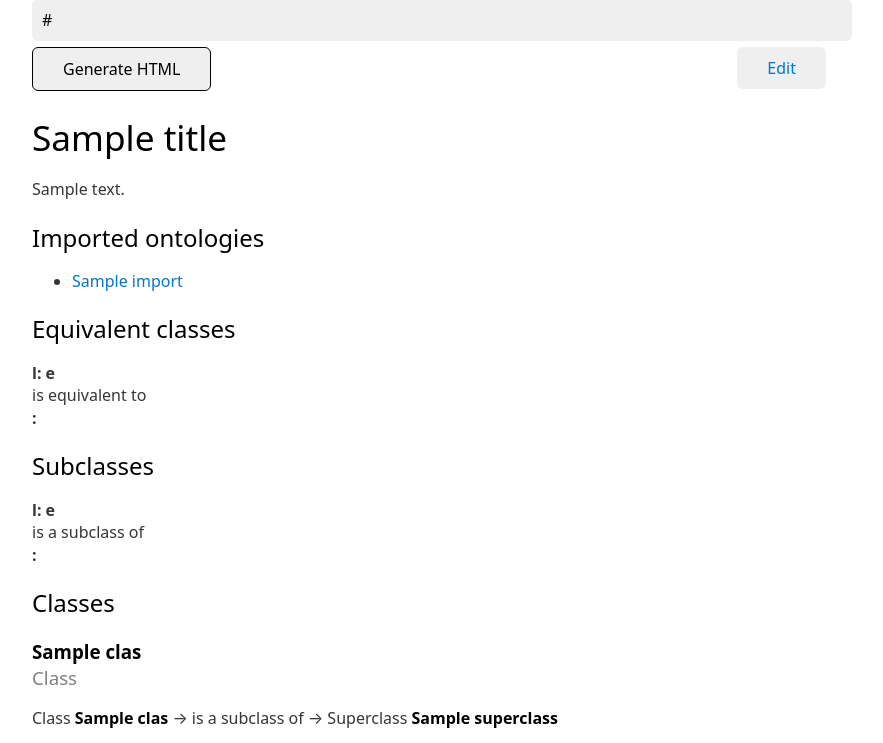
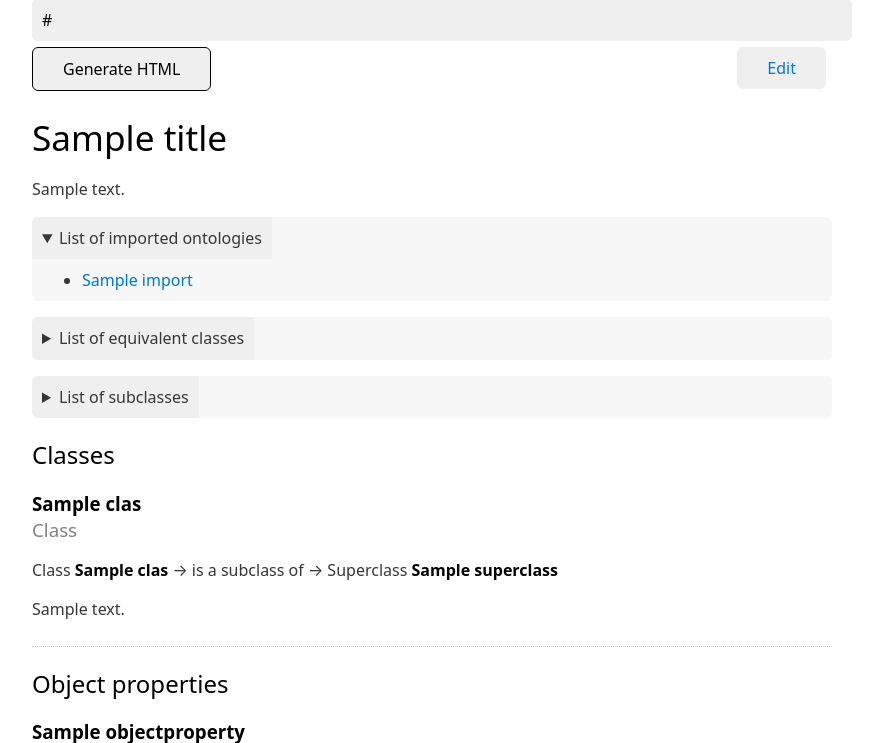
Before and after one commit to robertbrook/ttl2html, a Flask app: template templates/index.html in a window 1280 px wide. Shown: the part 21-764 px from the top of the page, without its empty margins (208-1091 px from the left). Run offline with Flask 2, Linux system fonts and the light colour scheme; the template is opened without the code that fills it: most values are stand-ins (such as "Sample title", 1, 10 or a date in 2020); parts of the project's set-up code (start-up, migrations or seed data) failed here and were passed over.

Commit message:
Shifting to showing and hiding lists

```diff
--- a/templates/index.html
+++ b/templates/index.html
@@ -62,19 +62,29 @@
 
 {% if imports %}
 <section id="imports">
-<h2>Imported ontologies</h2>
+
+<details open>
+
+ <summary>List of imported ontologies</summary>
+
 <ul>
 {% for import in imports|sort %}
 <li><a href="/?ttlurl={{ import.2 }}">{{ import.2 }}</a></li>
 {% endfor %}
 </ul>
+
+</details>
+
+
+
 </section>
 {% endif %}
 
 {% if equivalentClasses %}
 <section id="equivalentclasses">
-<h2>Equivalent classes</h2>
+<details>
 
+ <summary>List of equivalent classes</summary>
 {% for equivalentClass in equivalentClasses|sort %}
 <p>
 <b>{{ equivalentClass.0.split('/')[4:][0] }}: {{ equivalentClass.0.split('/')[4:][1] }}</b>
@@ -82,14 +92,16 @@
 <b>{{ equivalentClass.2.split('/')[4:][0] }}: {{ equivalentClass.2.split('/')[4:][1] }}</b>
 </p>
 {% endfor %}
-
+</details>
 </section>
 {% endif %}
 
 {% if subClasses %}
 <section id="subclasses">
-<h2>Subclasses</h2>
 
+<details>
+
+ <summary>List of subclasses</summary>
 {% for subClass in subClasses|sort %}
 <p>
 <b>{{ subClass.0.split('/')[4:][0] }}: {{ subClass.0.split('/')[4:][1] }}</b>
@@ -97,7 +109,7 @@
 <b>{{ subClass.2.split('/')[4:][0] }}: {{ subClass.2.split('/')[4:][1] }}</b>
 </p>
 {% endfor %}
-
+</details>
 </section>
 {% endif %}
 
```
